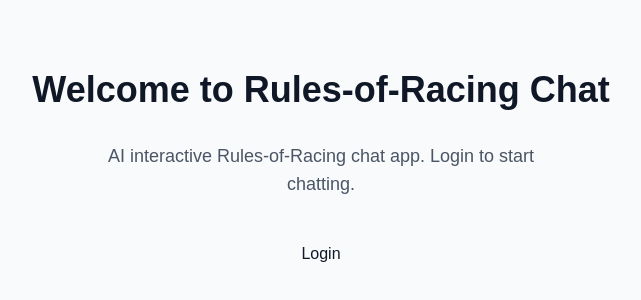
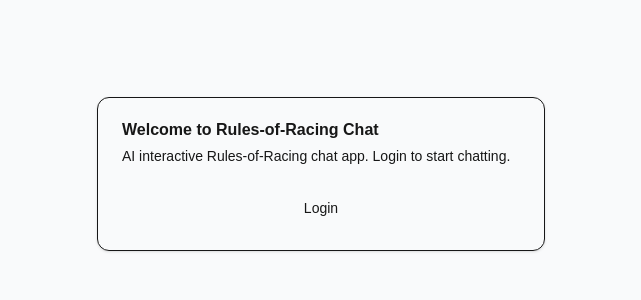
Before and after one commit to gscottqueen/ror-rag-chat, a Next.js app: page / in a window 1280 px wide. Shown: the part 226-526 px from the top of the page, without its empty margins (319-960 px from the left). Built offline with nearby package versions, Linux system fonts and the light colour scheme.

Commit message:
feat: replace login section with Card component for improved UI

```diff
--- a/src/app/page.tsx
+++ b/src/app/page.tsx
@@ -1,28 +1,39 @@
 "use client";
 
-import Image from "next/image";
+import { Button } from "@/components/ui/button";
+import {
+  Card,
+  CardContent,
+  CardDescription,
+  CardHeader,
+  CardTitle,
+} from "@/components/ui/card";
 
 export default function Home() {
+  const handleLogin = () => {
+    const redirectUri = encodeURIComponent("/api/auth/callback");
+    const authUrl = `${process.env.AUTH_FRONTEND_URL || "http://localhost:3001"}/login?redirect_uri=${redirectUri}`;
+    window.location.href = authUrl;
+  };
+
   return (
     <div>
       <main>
         <div className="flex flex-col items-center justify-center min-h-screen bg-gray-50">
-          <h1 className="text-4xl font-bold text-gray-900 mb-8">
-            Welcome to Rules-of-Racing Chat
-          </h1>
-          <p className="text-lg text-gray-600 mb-8 text-center max-w-md">
-            AI interactive Rules-of-Racing chat app. Login to start chatting.
-          </p>
-          <button
-            onClick={() =>
-              (window.location.href = `${
-                process.env.AUTH_FRONTEND_URL || "http://localhost:3001"
-              }/login?redirect_uri=${encodeURIComponent("/api/auth/callback")}`)
-            }
-            className="px-3 py-3 rounded-sm text-gray-900"
-          >
-            Login
-          </button>
+          <Card className="w-full max-w-md">
+            <CardHeader>
+              <CardTitle>Welcome to Rules-of-Racing Chat</CardTitle>
+              <CardDescription>
+                AI interactive Rules-of-Racing chat app. Login to start
+                chatting.
+              </CardDescription>
+            </CardHeader>
+            <CardContent>
+              <Button onClick={handleLogin} className="w-full">
+                Login
+              </Button>
+            </CardContent>
+          </Card>
         </div>
       </main>
     </div>
```
